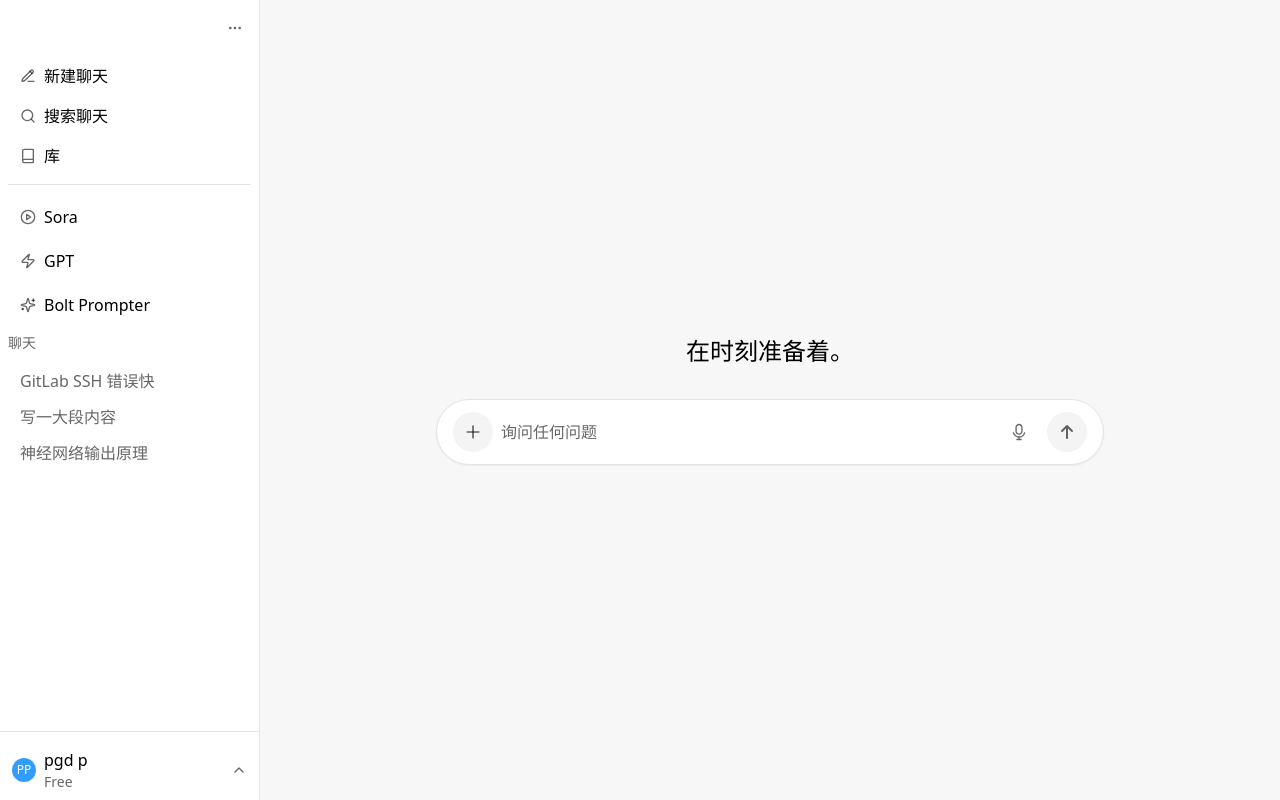
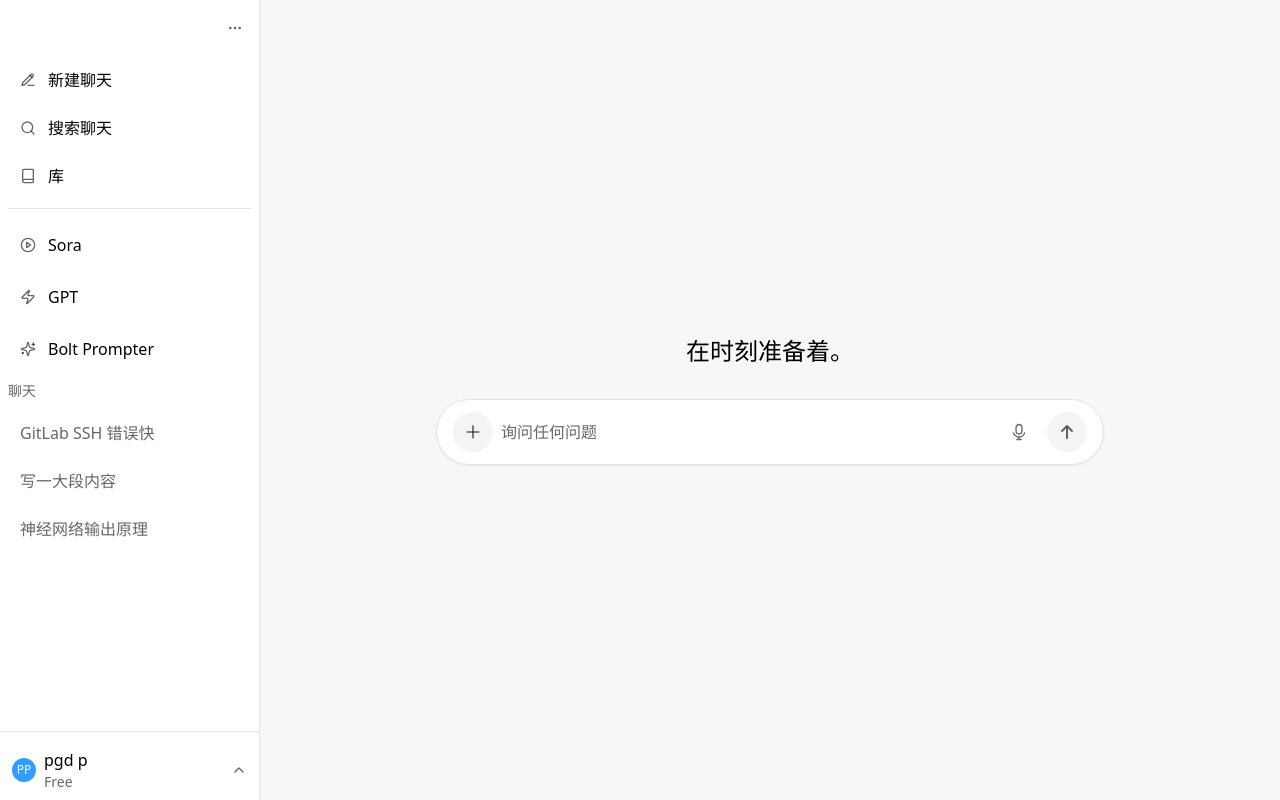
Before and after one commit to pgd-LC2/ptchat, a Next.js app: page / in a window 1280 px wide. Built offline with nearby package versions, Linux system fonts and the light colour scheme.

Commit message:
优化侧边栏间距，让其更舒适

```diff
--- a/components/sidebar/AppItem.tsx
+++ b/components/sidebar/AppItem.tsx
@@ -11,7 +11,7 @@ export default function AppItem({ icon, label, active, onClick }: Props) {
   return (
     <button
       type="button"
-      className={`flex w-full items-center gap-2 rounded-md px-3 py-2 text-left text-base font-normal ${
+      className={`flex w-full items-center gap-3 rounded-lg px-3 py-3 text-left text-base font-normal transition-colors ${
         active
           ? 'bg-zinc-100 text-black'
           : 'text-black hover:bg-zinc-50'
--- a/components/sidebar/ChatHistoryItem.tsx
+++ b/components/sidebar/ChatHistoryItem.tsx
@@ -8,7 +8,7 @@ export default function ChatHistoryItem({ title, active, onClick }: Props) {
   return (
     <button
       type="button"
-      className={`w-full group flex h-8 items-center truncate rounded-md px-3 text-base font-normal text-left ${active ? 'bg-zinc-100 text-black' : 'text-black/60 hover:bg-zinc-50'}`}
+      className={`w-full group flex h-10 items-center truncate rounded-lg px-3 py-2 text-base font-normal text-left transition-colors ${active ? 'bg-zinc-100 text-black' : 'text-black/60 hover:bg-zinc-50'}`}
       onClick={onClick}
     >
       <span className="truncate">{title}</span>
--- a/components/sidebar/NewChatButton.tsx
+++ b/components/sidebar/NewChatButton.tsx
@@ -9,7 +9,7 @@ export default function NewChatButton({ className, onClick }: Props) {
   return (
     <button
       type="button"
-      className={`inline-flex items-center gap-2 rounded-md px-3 py-2 text-base font-normal text-black hover:bg-zinc-50 transition w-full ${className || ''}`}
+      className={`inline-flex items-center gap-3 rounded-lg px-3 py-3 text-base font-normal text-black hover:bg-zinc-50 transition-colors w-full ${className || ''}`}
       onClick={onClick}
     >
       <PencilLine className="h-4 w-4 text-black/60" />
--- a/components/sidebar/SearchButton.tsx
+++ b/components/sidebar/SearchButton.tsx
@@ -8,7 +8,7 @@ export default function SearchButton({ onClick }: Props) {
   return (
     <button
       type="button"
-      className="flex w-full items-center gap-2 rounded-md px-3 py-2 text-left text-base font-normal text-black hover:bg-zinc-50 transition-colors"
+      className="flex w-full items-center gap-3 rounded-lg px-3 py-3 text-left text-base font-normal text-black hover:bg-zinc-50 transition-colors"
       onClick={onClick}
     >
       <Search className="h-4 w-4 text-black/60" />
--- a/components/sidebar/Sidebar.tsx
+++ b/components/sidebar/Sidebar.tsx
@@ -81,7 +81,7 @@ export default function Sidebar({
         <h3 className="text-sm font-normal text-black/60 mb-2">聊天</h3>
       </div>
 
-      <div className="flex-1 overflow-y-auto px-2 space-y-1">
+      <div className="flex-1 overflow-y-auto px-2 space-y-2">
         {chatSessions.map((session) => (
           <ChatHistoryItem
             key={session.id}
```
